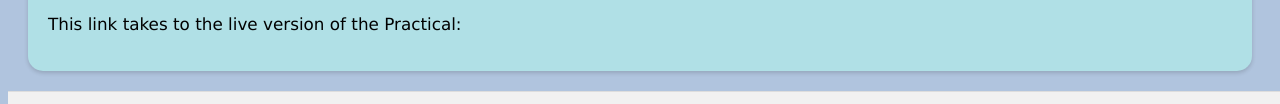
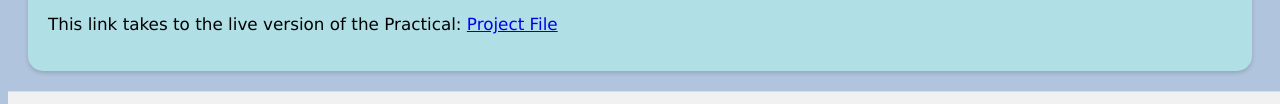
Before and after one commit to Ember-in-a-Code/Final-Project, a plain HTML site: page index.html in a window 1280 px wide. Shown: the part 866-970 px from the top of the page. Drawn offline with Linux system fonts and the light colour scheme.

Commit message:
Update index.html

```diff
--- a/index.html
+++ b/index.html
@@ -38,7 +38,7 @@
             <li>Subject: Computer Applications</li>
             <li>Submitted To: Ms. Deepti</li>
         </ul>
-        <p>This link takes to the live version of the Practical: <a href="https://ember-in-a-code.github.io/Final-Project/"></a></p>
+        <p>This link takes to the live version of the Practical: <a href="https://ember-in-a-code.github.io/Final-Project/">Project File</a></p>
     </article>
 
     <footer>
```
